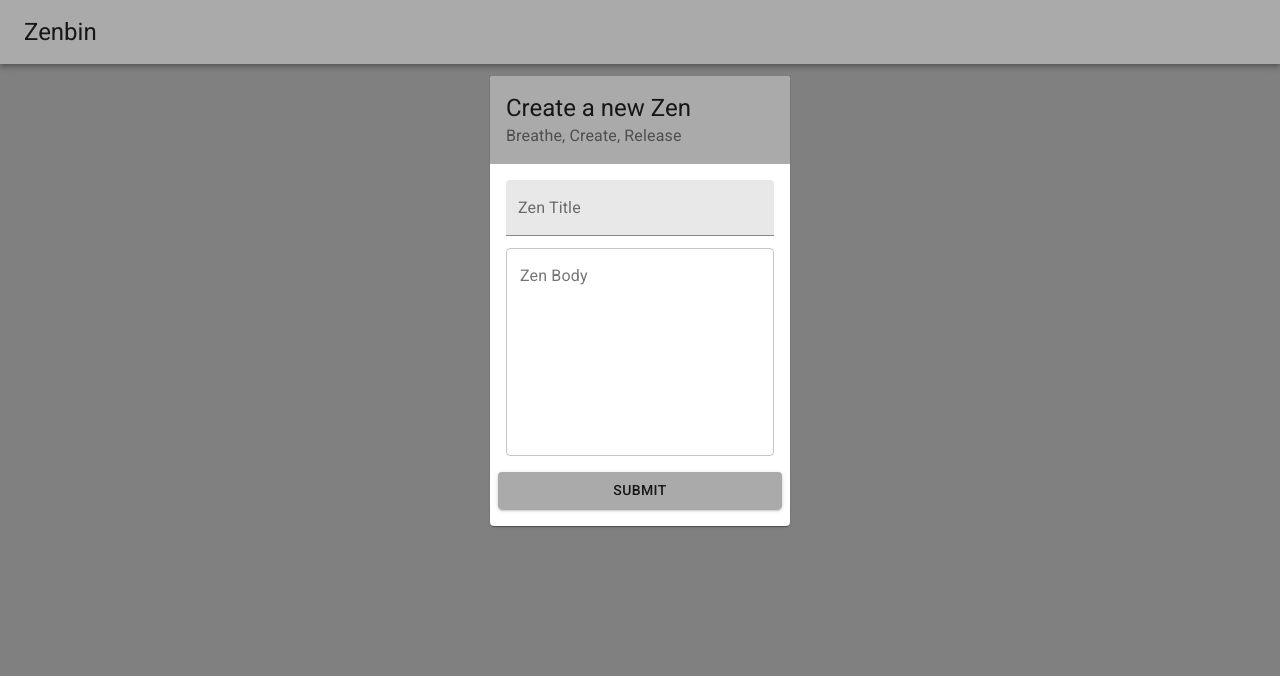
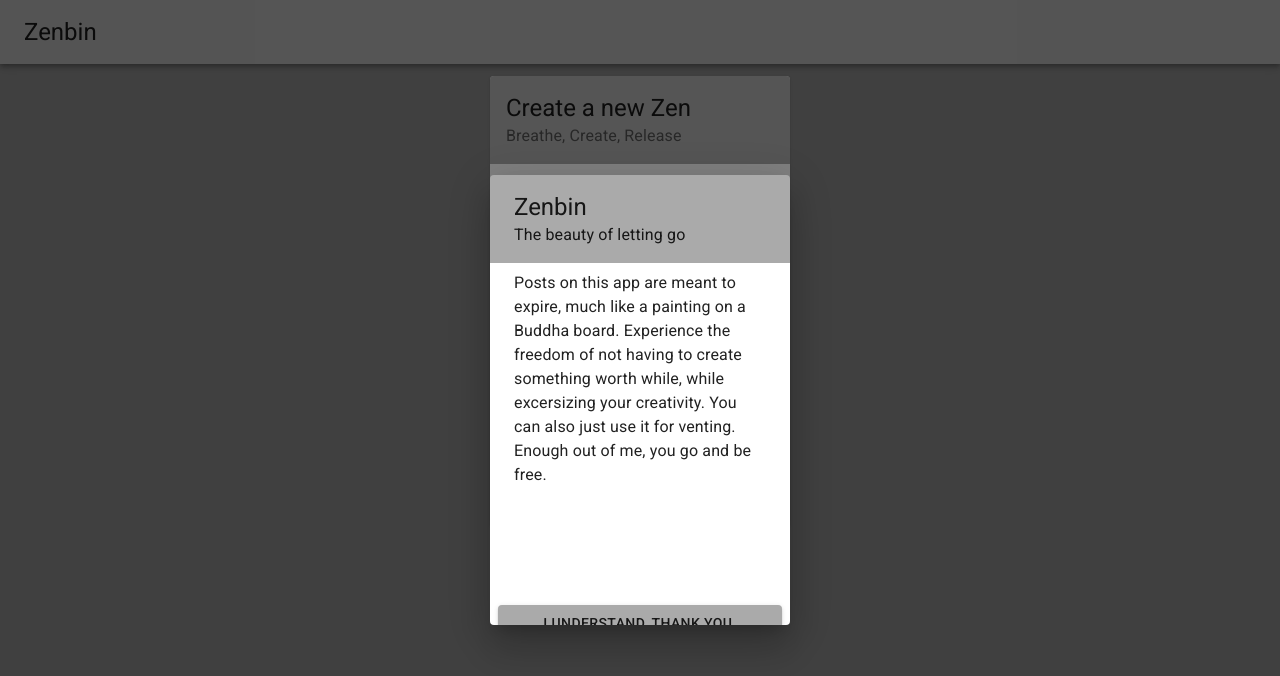
Before and after one commit to p-shannon/zenbin-frontend, a React (Create React App) app: page / in a window 1280 px wide. Shown: the top 676 px of the page. Built offline with nearby package versions, Linux system fonts and the light colour scheme; no server answers.

Commit message:
Adds a greeter dialogue to the page.

```diff
--- a/src/App.js
+++ b/src/App.js
@@ -2,18 +2,16 @@ import React from 'react';
 import { createMuiTheme } from '@material-ui/core/styles';
 import { ThemeProvider } from '@material-ui/styles';
 import Box from '@material-ui/core/Box';
-import Button from '@material-ui/core/Button';
 import Container from '@material-ui/core/Container';
 import Grid from '@material-ui/core/Grid';
-import Card from '@material-ui/core/Card';
-import CardHeader from '@material-ui/core/CardHeader';
-import CardContent from '@material-ui/core/CardContent';
-import CardActions from '@material-ui/core/CardActions';
-import TextField from '@material-ui/core/TextField';
-import Typography from '@material-ui/core/Typography';
-import Paper from '@material-ui/core/Paper';
 import AppBar from '@material-ui/core/AppBar';
 import Toolbar from '@material-ui/core/Toolbar';
+import Dialog from '@material-ui/core/Dialog';
+import DialogTitle from '@material-ui/core/DialogTitle';
+import DialogContent from '@material-ui/core/DialogContent';
+import DialogActions from '@material-ui/core/DialogActions';
+import Typography from '@material-ui/core/Typography';
+import Button from '@material-ui/core/Button';
 
 import ZenPost from './components/zenPost';
 import ZenForm from './components/zenForm';
@@ -34,13 +32,15 @@ class App extends React.Component {
 			zensFetched: false,
 			newZenContent: null,
 			newZenTitle: null,
-			updater: null
+			updater: null,
+			open: true
 		}
 
 		this.handleTitleChange = this.handleTitleChange.bind(this)
 		this.handleContentChange = this.handleContentChange.bind(this)
 		this.handleSubmit = this.handleSubmit.bind(this)
 		this.fetchZens = this.fetchZens.bind(this)
+		this.handleClose = this.handleClose.bind(this)
 	}
 	/* This is whack */
 	handleTitleChange(event) {
@@ -87,6 +87,10 @@ class App extends React.Component {
 			})
 	}
 
+	handleClose(){
+		this.setState({open:false});
+	}
+
 	componentWillMount(){
 		if (!this.state.zensFetched) {
 			this.fetchZens()
@@ -103,6 +107,38 @@ class App extends React.Component {
 							<Typography variant='h5'> Zenbin </Typography>
 						</Toolbar>
 					</AppBar>
+
+					<Dialog
+						open={this.state.open}
+						onClose={this.handleClose}
+					>
+						<div
+							style={{ height: '450px', width: '300px'}}
+						>
+							<DialogTitle
+								style={{ backgroundColor: '#aaaaaa' }}
+							>
+								<Typography
+									variant='h5'
+								>
+									Zenbin
+								</Typography>
+								<Typography>
+									The beauty of letting go
+								</Typography>
+							</DialogTitle>
+							<DialogContent>
+								<Typography>
+									Posts on this app are meant to expire, much like a painting on a Buddha board. Experience the freedom of not having to create something worth while, while excersizing your creativity. You can also just use it for venting. Enough out of me, you go and be free.
+								</Typography>
+							</DialogContent>
+							<DialogActions style={{ paddingTop: '110px', paddingBottom: '0px' }}>
+								<Button variant='contained' color='primary' fullWidth='true' onClick={this.handleClose}>
+									I understand, thank you.
+								</Button>
+							</DialogActions>
+						</div>
+					</Dialog>
 
 					<Container style={{ padding:'12px'}}>
 						<Grid container justify='center' spacing={3}>
```
